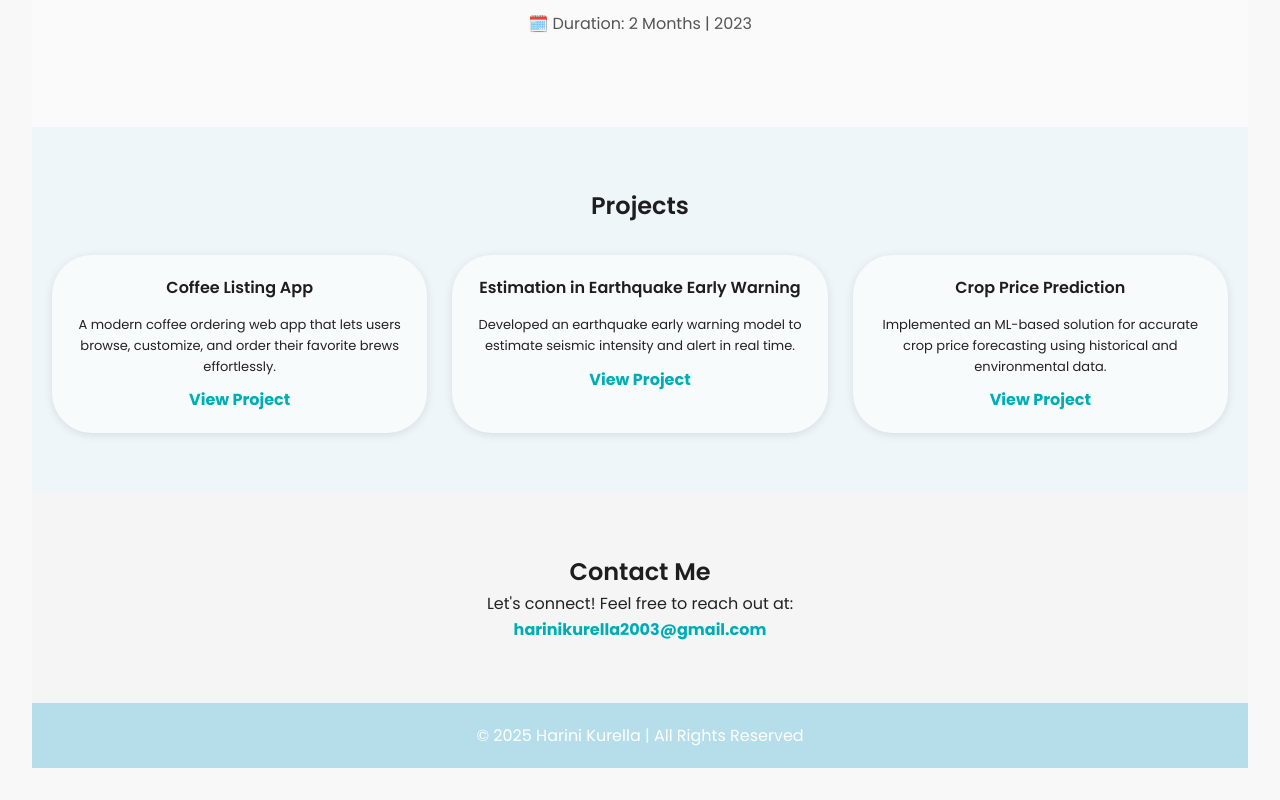
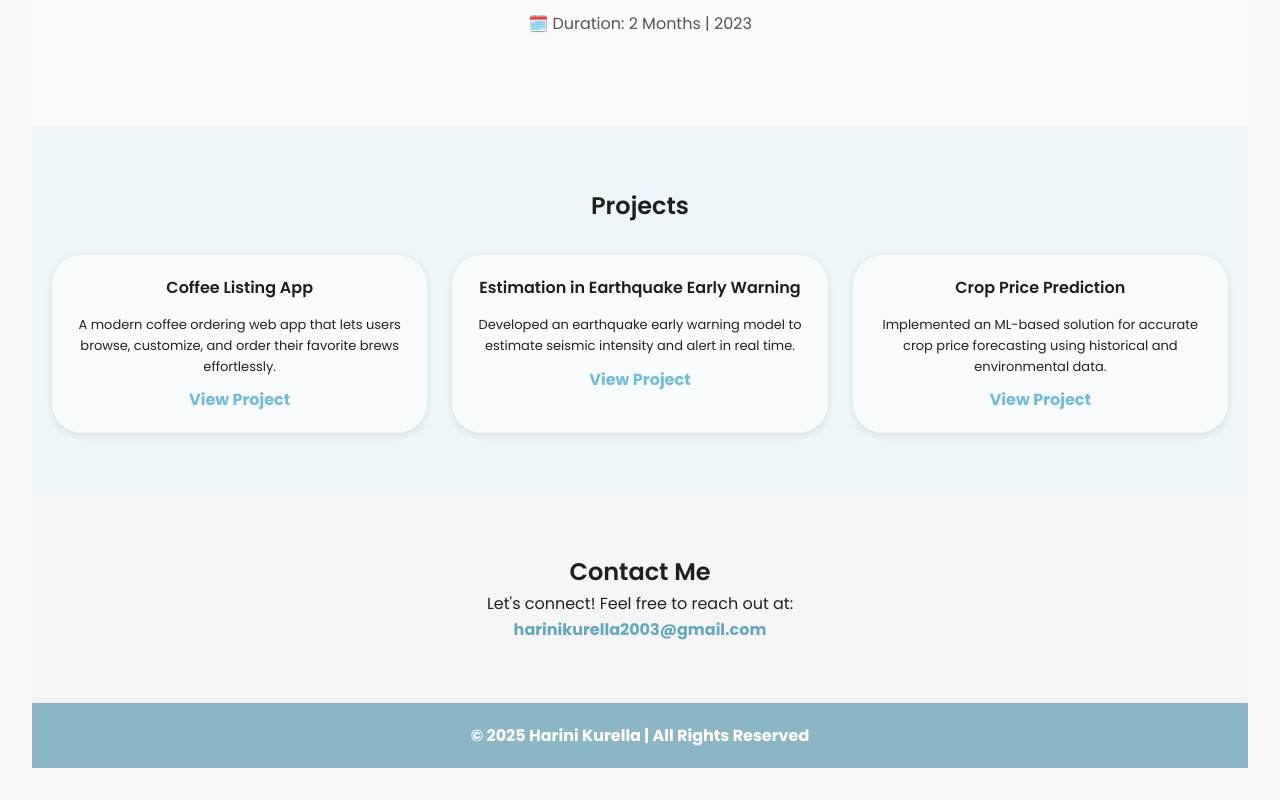
Before and after one commit to Harini-04/My-Portfolio, a React (Vite) app: page / in a window 1280 px wide. Shown: the part 1168-1968 px from the top of the page. Built offline with nearby package versions, Linux system fonts and the light colour scheme.

Commit message:
updated css

```diff
--- a/src/Components/About/About.css
+++ b/src/Components/About/About.css
@@ -3,7 +3,9 @@
   background-color: #eef6f9;
   text-align: center;
 }
-
+#about{
+  scroll-margin-top: 180px;
+}
 .about h2 {
   /* font-size: 2rem; */
   margin-bottom: 20px;
--- a/src/Components/Contact/Contact.css
+++ b/src/Components/Contact/Contact.css
@@ -5,7 +5,7 @@
 }
 
 .contact a {
-  color: #00adb5;
+  color: #64a7bf;
   text-decoration: none;
   font-weight: bold;
 }
--- a/src/Components/Footer/Footer.css
+++ b/src/Components/Footer/Footer.css
@@ -1,7 +1,8 @@
 .footer {
   padding: 20px;
   text-align: center;
-  background-color: #b5deea;
+  background-color: #8cb6c5;
   color: white;
   font-size: 1.0rem;
+  font-weight: bold;
 }
--- a/src/Components/Projects/Projects.css
+++ b/src/Components/Projects/Projects.css
@@ -2,6 +2,9 @@
   padding: 60px 20px;
   background-color: #eef6f9;
   text-align: center;
+}
+#projects{
+  scroll-margin-top: 180px;
 }
 
 .project-grid {
@@ -15,7 +18,7 @@
 .project-card {
   background: rgb(248, 251, 251);
   padding: 20px;
-  border-radius: 40px;
+  border-radius: 30px;
   box-shadow: 0 2px 10px rgba(0,0,0,0.1);
   text-align: center;
   overflow: visible;
@@ -54,7 +57,7 @@
 .project-card a {
   display: inline-block;
   margin-top: 10px;
-  color: #00adb5;
+  color: #71bcd8;
   font-weight: bold;
 }
 
```
